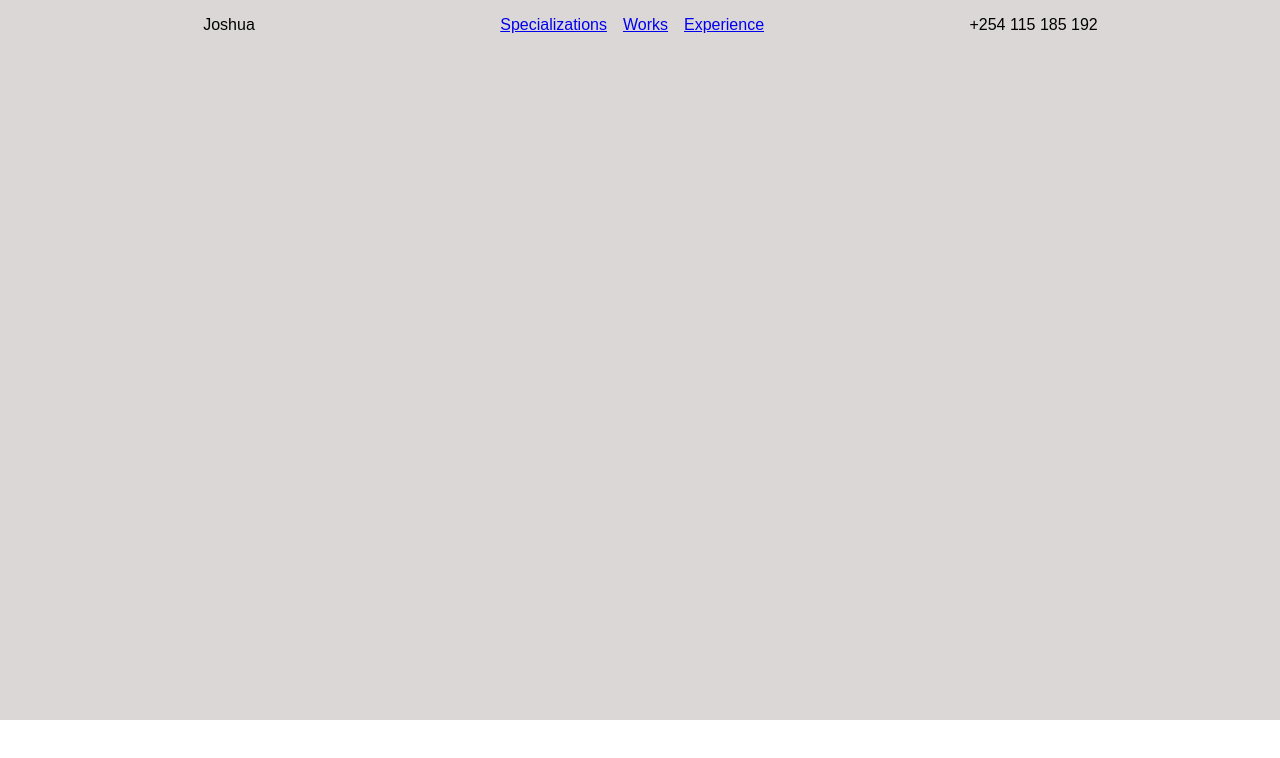
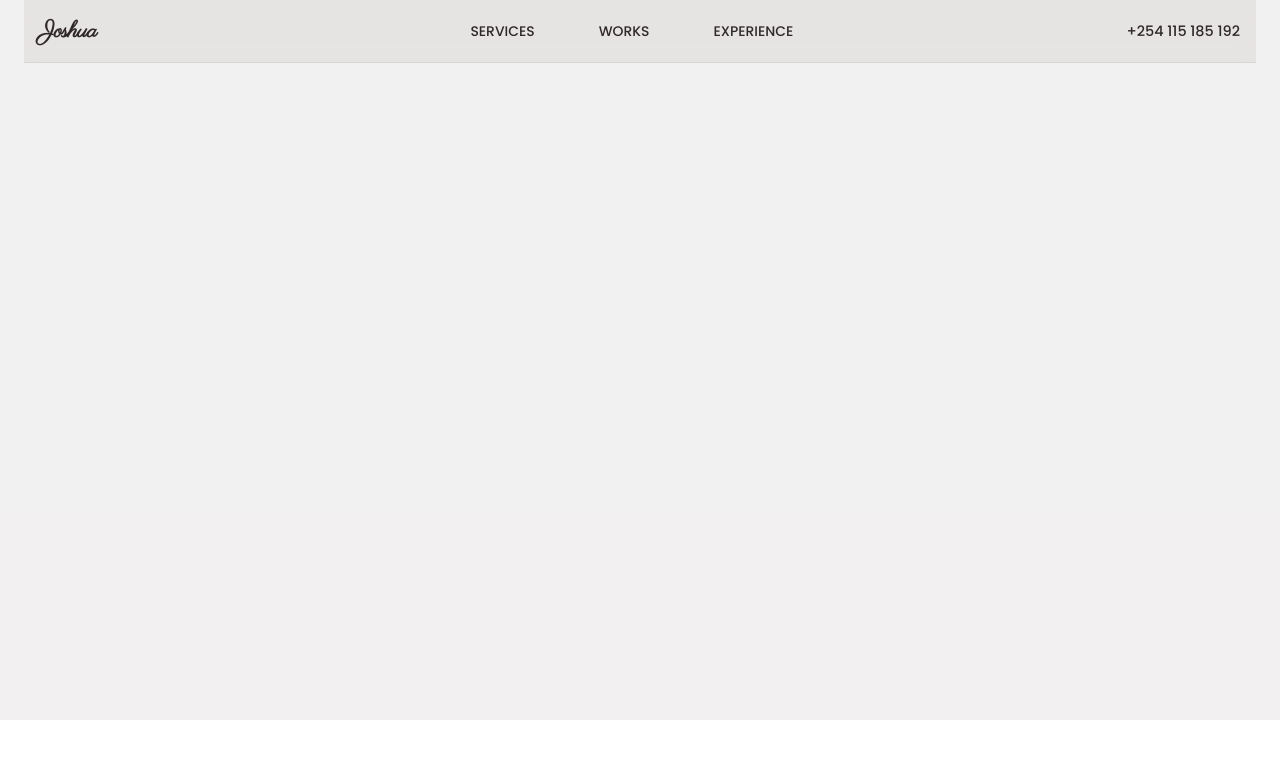
Before and after one commit to SamGombs20/NextPortfolio, a Next.js app: page / in a window 1280 px wide. Shown: the top 758 px of the page. Built offline with nearby package versions, Linux system fonts and the light colour scheme.

Commit message:
Update:Navbar development done

```diff
--- a/app/components/navbar.tsx
+++ b/app/components/navbar.tsx
@@ -8,20 +8,20 @@ const Navbar =()=>{
         setOpen(!open)
     }
     return(
-        <nav className={style.navbar}>
+        <div className={style.navbar}>
             <div>
                 <p className={style.nav_title}>Joshua</p>
             </div>
             <div className={style.nav_items}>
                 <ul className={open ? `${style.menu_items} ${style.open}`:style.menu_items}>
                     <li>
-                        <a href="#" className={style.nav_link}>Specializations</a>
+                        <a href="#" className={style.nav_link}>SERVICES</a>
                     </li>
                     <li>
-                        <a href="#" className={style.nav_link}>Works</a>
+                        <a href="#" className={style.nav_link}>WORKS</a>
                     </li>
                     <li>
-                        <a href="#" className={style.nav_link}>Experience</a>
+                        <a href="#" className={style.nav_link}>EXPERIENCE</a>
                     </li>
                 </ul>
             </div>
@@ -31,7 +31,7 @@ const Navbar =()=>{
             <div className={style.nav_toggle} onClick={handleClick}>
                 <i className={open? `fas fa-times`:`fas fa-bars`}></i>
             </div>
-        </nav>
+        </div>
     )
 }
 export default Navbar
--- a/app/globals.css
+++ b/app/globals.css
@@ -1,23 +1,29 @@
-*{
+* {
   margin: 0;
 }
+
 :root {
- --primary-bg:#5c4847;
- --primary-light:#5c484738;
+  --primary-bg: #5c4847;
+  --primary-dark: #2f2828;
+  --primary-light: #5c484714;
+  --accent-gold: #d4a373;
+  --accent-green: #0e5b00;
+  --text-primary: #f5f0e9;
+  --text-secondary: #d4c9c2;
+
 }
 
 
-@media (prefers-color-scheme: dark) {
-  :root {
+@media (prefers-color-scheme: dark) {}
 
-  }
+body {
+  background-color: white;
+  ;
+  font-family: Arial, Helvetica, sans-serif;
 }
 
-body {
-  background-color: white;;
-  font-family: Arial, Helvetica, sans-serif;
-}
-.fa-times, fa-bars{
+.fa-times,
+fa-bars {
   cursor: pointer;
   color: var(--primary-bg);
 }
--- a/app/layout.tsx
+++ b/app/layout.tsx
@@ -1,5 +1,5 @@
 import type { Metadata } from "next";
-import { Geist, Geist_Mono } from "next/font/google";
+import { Geist, Geist_Mono,Parisienne,Poppins } from "next/font/google";
 import "./globals.css";
 import Navbar from "./components/navbar";
 
@@ -11,6 +11,18 @@ const geistSans = Geist({
 const geistMono = Geist_Mono({
   variable: "--font-geist-mono",
   subsets: ["latin"],
+});
+
+const parisienne = Parisienne({
+  weight: [ "400"],
+  subsets: ["latin"],
+  variable: "--font-parisienne",
+});
+
+const poppins = Poppins({
+  weight: ["300", "400", "500", "600", "700"],
+  subsets: ["latin"],
+  variable: "--font-poppins",
 });
 
 export const metadata: Metadata = {
@@ -25,10 +37,11 @@ export default function RootLayout({
 }>) {
   return (
     <html lang="en">
-      <Navbar/>
+
       <body
-        className={`${geistSans.variable} ${geistMono.variable} antialiased`}
+        className={`${geistSans.variable} ${geistMono.variable} ${parisienne.variable} ${poppins.variable} antialiased`}
       >
+        <Navbar/>
         {children}
       </body>
     </html>
--- a/app/styles/navbar.module.css
+++ b/app/styles/navbar.module.css
@@ -1,17 +1,50 @@
 .navbar{
     display: flex;
     justify-content: space-between;
-    align-items: centre;
+    align-items: center;
     padding: 1rem;
     position: fixed;
-    max-width: 1100px;
-    left: 50%;
-    transform: translateX(-40%);
-    width: 100%;
-    background-color: transparent;
+    max-width: 1200px;
+    top: 0;
+    left: 0;
+    right: 0;
+    margin: 0 auto;
+    background-color: var(--primary-light);
+    color: var(--primary-dark);
+    height: 30px;
+    backdrop-filter: blur(10px);
+    border-bottom: 1px solid rgba(0, 0, 0, 0.06);
+}
+.nav_title{
+    font-family: var(--font-parisienne);
+    font-size: 1.4rem;
+    font-weight: 600;
 }
 .nav_items ul{
     display: flex;
     list-style: none;
-    gap: 1rem;
+    gap: 3rem;
 }
+.nav_items a{
+    text-decoration: none;
+    color: var(--primary-dark);
+    font-size: 0.87rem;
+    font-weight: 500;
+    font-family: var(--font-poppins);
+    padding: 0 0.5rem;
+    border-radius: 1rem;
+    transition: all 0.3s ease-in-out;
+}
+.nav_toggle{
+    display: none
+}
+.nav_contact{
+    font-size: 0.9rem;
+    font-family: var(--font-poppins);
+    font-weight: 500;
+}
+.nav_items a:hover{
+    border-left: 1px solid;
+    border-right: 1px solid;
+    color: var(--accent-green);
+}
```
